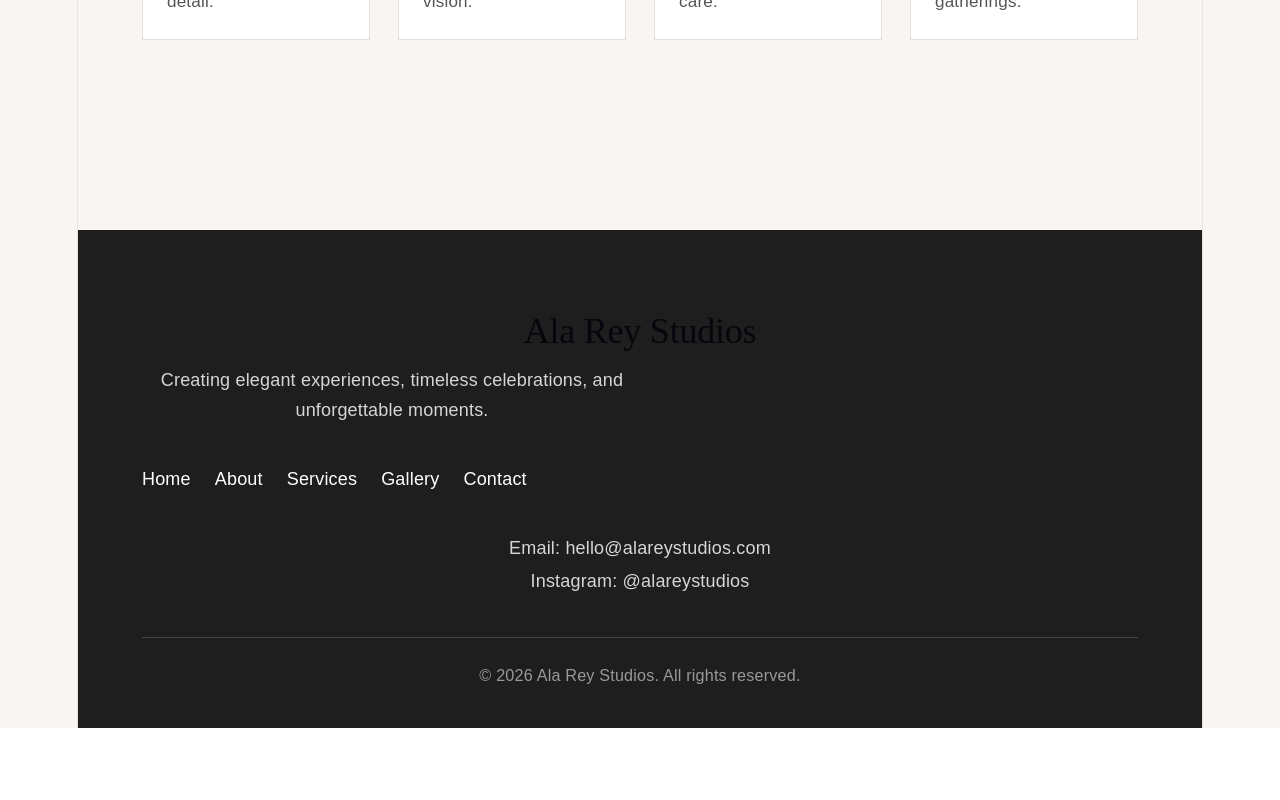
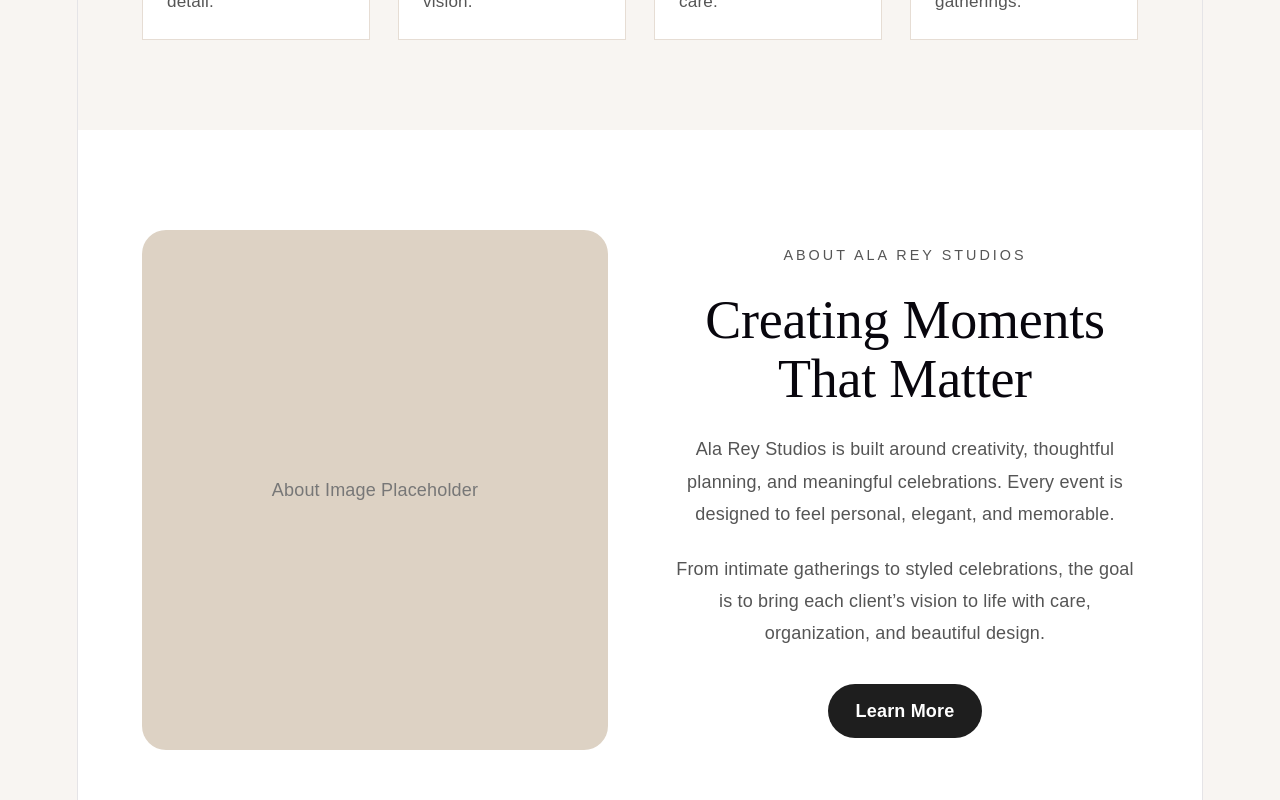
Before and after one commit to ReyesAngelica-FS/2605-WDV359-ReyesAngelica, a React (Vite) app: page / in a window 1280 px wide. Shown: the part 2380-3180 px from the top of the page. Before the commit the page ends 3108 px from the top, so only its background shows below. Built offline with nearby package versions, Linux system fonts and the light colour scheme.

Commit message:
Build homepage about section

```diff
--- a/src/App.css
+++ b/src/App.css
@@ -1,3 +1,5 @@
+/* Header/Nav */
+
 .navbar {
   width: 100%;
   padding: 24px 64px;
@@ -332,3 +334,63 @@ body {
     grid-template-columns: 1fr;
   }
 }
+
+/* About Section */
+
+.about-section {
+  padding: 100px 64px;
+  display: grid;
+  grid-template-columns: 1fr 1fr;
+  gap: 64px;
+  align-items: center;
+  background: #ffffff;
+}
+
+.about-image {
+  min-height: 520px;
+  background: #ddd2c4;
+  border-radius: 24px;
+  display: flex;
+  align-items: center;
+  justify-content: center;
+  color: #777;
+}
+
+.about-content h2 {
+  font-family: "Playfair Display", serif;
+  font-size: 3rem;
+  margin-bottom: 24px;
+  line-height: 1.1;
+}
+
+.about-content p {
+  color: #555;
+  line-height: 1.8;
+  margin-bottom: 22px;
+  max-width: 560px;
+}
+
+.about-content .primary-btn {
+  display: inline-block;
+  margin-top: 12px;
+}
+
+@media (max-width: 900px) {
+  .about-section {
+    grid-template-columns: 1fr;
+  }
+
+  .about-image {
+    min-height: 360px;
+  }
+}
+
+@media (max-width: 600px) {
+  .about-section {
+    padding: 70px 24px;
+  }
+
+  .about-content h2 {
+    font-size: 2.3rem;
+  }
+}
--- /dev/null
+++ b/src/components/About.jsx
@@ -0,0 +1,33 @@
+function About() {
+        return (
+            <section id="about" className="about-section">
+                <div className="about-image">
+                <span>About Image Placeholder</span>
+                </div>
+
+                <div className="about-content">
+                <p className="eyebrow">About Ala Rey Studios</p>
+
+                <h2>Creating Moments That Matter</h2>
+
+                <p>
+                    Ala Rey Studios is built around creativity, thoughtful planning, and
+                    meaningful celebrations. Every event is designed to feel personal,
+                    elegant, and memorable.
+                </p>
+
+                <p>
+                    From intimate gatherings to styled celebrations, the goal is to bring
+                    each client’s vision to life with care, organization, and beautiful
+                    design.
+                </p>
+
+                <a href="#contact" className="primary-btn">
+                    Learn More
+                </a>
+                </div>
+            </section>
+        );
+    }
+
+export default About;
--- a/src/pages/Home.jsx
+++ b/src/pages/Home.jsx
@@ -2,6 +2,7 @@ import Navbar from "../components/Navbar";
 import Hero from "../components/Hero";
 import Services from "../components/Services";
 import GalleryPreview from "../components/GalleryPreview";
+import About from "../components/About";
 import Footer from "../components/Footer";
 
 function Home() {
@@ -13,6 +14,7 @@ function Home() {
             <Hero />
             <Services />
             <GalleryPreview />
+            <About />
         </main>
 
         <Footer />
```
